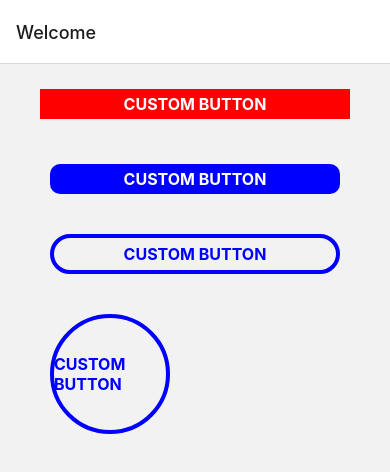
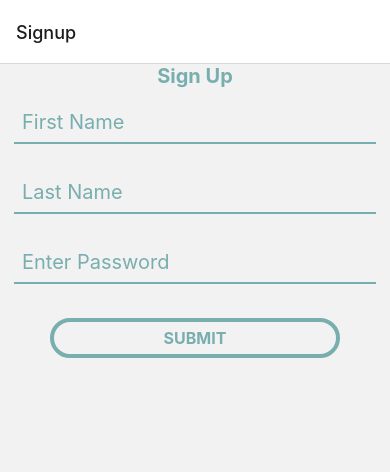
Before and after one commit to Mujahid1717/flatList, a React Native app: screen /Signup in a window 390 px wide. Shown: the top 472 px of the page. Built offline with nearby package versions, Linux system fonts and the light colour scheme.

Commit message:
sign up screen

```diff
--- a/App.js
+++ b/App.js
@@ -8,12 +8,16 @@ import ListScreen from "./src/Screens/ListScreen";
 import LogoScreen from "./src/Screens/logoScreen";
 import GridView from "./src/Screens/GridView";
 import Welcome from "./src/Screens/Welcome";
+import Signup from "./src/Screens/Signup";
+
+
+
 const Stack = createNativeStackNavigator();
 const navigator = () => {
   return(
   <NavigationContainer>
     <Stack.Navigator>
-    <Stack.Screen name ='Welcome' component={Welcome} />
+    <Stack.Screen name ='Signup' component={Signup} />
     <Stack.Screen name ='Home' component={GridView} />
     <Stack.Screen name ="List Screen" component={ListScreen} />
     <Stack.Screen name= 'Detail' component={DetailScreen} />
--- /dev/null
+++ b/src/Screens/Signup.js
@@ -0,0 +1,62 @@
+import React from 'react';
+import {StyleSheet, Text, View, TextInput, TouchableOpacity} from 'react-native';
+
+
+const Signup = () => {
+    return (
+        <View>
+            <Text style ={styles.textStyle}>Sign Up</Text>
+
+        <TextInput placeholder='First Name' style = {styles.input}
+            placeholderTextColor={'#79aeaf'}
+        >
+        </TextInput>
+
+        <TextInput placeholder='Last Name' style = {styles.input}
+            placeholderTextColor={'#79aeaf'}
+        >
+        </TextInput>
+        <TextInput placeholder='Enter Password' style = {styles.input}
+            placeholderTextColor={'#79aeaf'}
+        >
+        </TextInput>
+        <TouchableOpacity style={styles.buttonContainer}>
+            <Text style={styles.buttonText}>Submit</Text>
+        </TouchableOpacity>
+
+        </View>
+    );
+};
+const styles = StyleSheet.create({
+    textStyle:{
+        textAlign:'center',
+        fontSize:20,
+        color:'#79aeaf',
+        fontWeight:'bold'
+    },
+    input:{
+        borderBottomColor:'#79aeaf',
+        borderBottomWidth:2,
+        margin: 14,
+        padding:8,
+        fontSize:20
+    },
+    buttonContainer:{
+        height:40,
+        marginHorizontal:50,
+        marginVertical:20,
+        justifyContent:'center',
+        alignItems:'center',
+        borderRadius:50,
+        borderWidth:4,
+        borderColor:'#79aeaf'
+    },
+    buttonText:{
+        textTransform:'uppercase',
+        color:'#79aeaf',
+        fontSize:16,
+        fontWeight:'bold',
+    },
+});
+
+export default Signup;
--- a/src/Screens/Welcome.js
+++ b/src/Screens/Welcome.js
@@ -17,7 +17,6 @@ const Welcome = () => {
         >
         <Text style = {styles.buttonText2}>Custom Button</Text>
         </TouchableOpacity>
-
 
         <TouchableOpacity onPress={()=>
             console.log('button pressed')}
@@ -45,7 +44,6 @@ const styles = StyleSheet.create({
         backgroundColor:'red',
         justifyContent:'center',
         alignItems:'center',
-
     },
     buttonText:{
         textTransform:'uppercase',
@@ -60,14 +58,12 @@ const styles = StyleSheet.create({
         justifyContent:'center',
         alignItems:'center',
         borderRadius:10
-
     },
     buttonText2:{
         textTransform:'uppercase',
         color:'#fff',
         fontSize:16,
         fontWeight:'bold',
-
     },
     buttonContainer3:{
         height:40,
@@ -77,12 +73,11 @@ const styles = StyleSheet.create({
         alignItems:'center',
         borderRadius:50,
         borderWidth:4,
-        borderColor:'blue'
-
+        borderColor:'green'
     },
     buttonText3:{
         textTransform:'uppercase',
-        color:'blue',
+        color:'green',
         fontSize:16,
         fontWeight:'bold',
 
@@ -90,21 +85,19 @@ const styles = StyleSheet.create({
     buttonContainer4:{
         height:120,
         width:120,
-        marginHorizontal:50,
-        marginVertical:20,
+        marginHorizontal:100,
+        marginVertical:30,
         justifyContent:'center',
         alignItems:'center',
         borderRadius:60,
         borderWidth:4,
-        borderColor:'blue'
-
+        borderColor:'purple'
     },
     buttonText4:{
         textTransform:'uppercase',
-        color:'blue',
+        color:'purple',
         fontSize:16,
         fontWeight:'bold',
-
     }
 
 });
```
